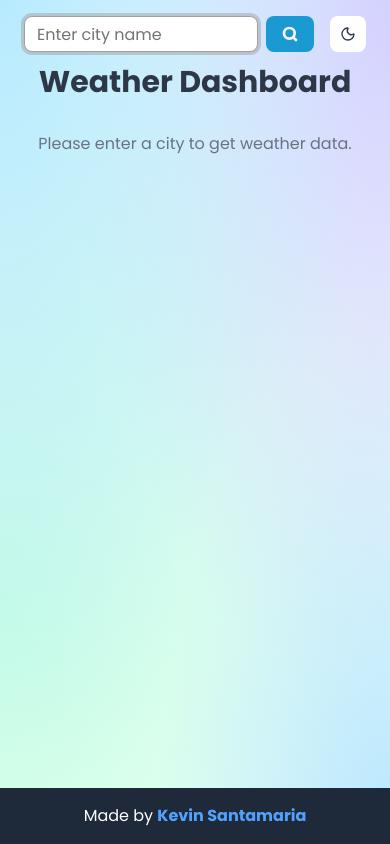
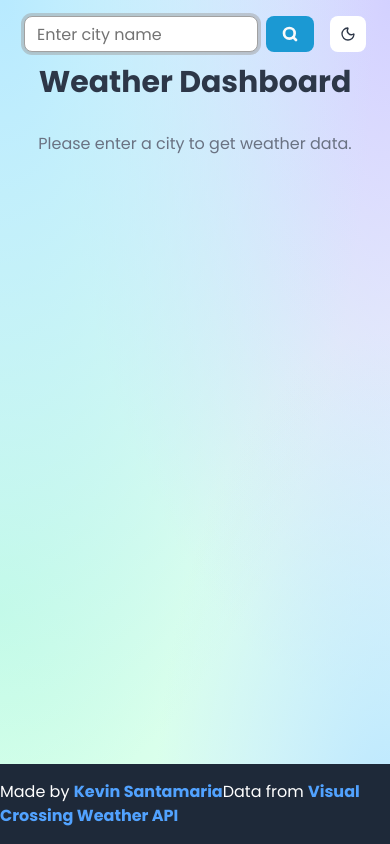
Before and after one commit to kevsantamaria/weather-dashboard, a React (Vite) app: page / in a window 390 px wide. Built offline with nearby package versions, Linux system fonts and the light colour scheme; no server answers.

Commit message:
Finish Footer

```diff
--- a/src/components/structure/PageFooter.tsx
+++ b/src/components/structure/PageFooter.tsx
@@ -1,12 +1,16 @@
 function PageFooter() {
   return (
-    <footer className="container min-w-screen flex items-center justify-center py-4 bg-gray-800 text-white">
+    <footer className="container min-w-screen flex items-center justify-center flex-col md:flex-row py-4 bg-gray-800 text-white">
       <section>
         <span>
           Made by{' '}
-          <a className="font-bold text-blue-400" href="#">
+          <a className="font-bold text-blue-400 hover:underline" target="_blank" rel="noopener noreferrer" href="#">
             Kevin Santamaria
           </a>
+        </span>
+        <span>
+          Data from{' '}
+          <a className="font-bold text-blue-400 hover:underline" target="_blank" rel="noopener noreferrer" href="#">Visual Crossing Weather API</a>
         </span>
       </section>
     </footer>
```
